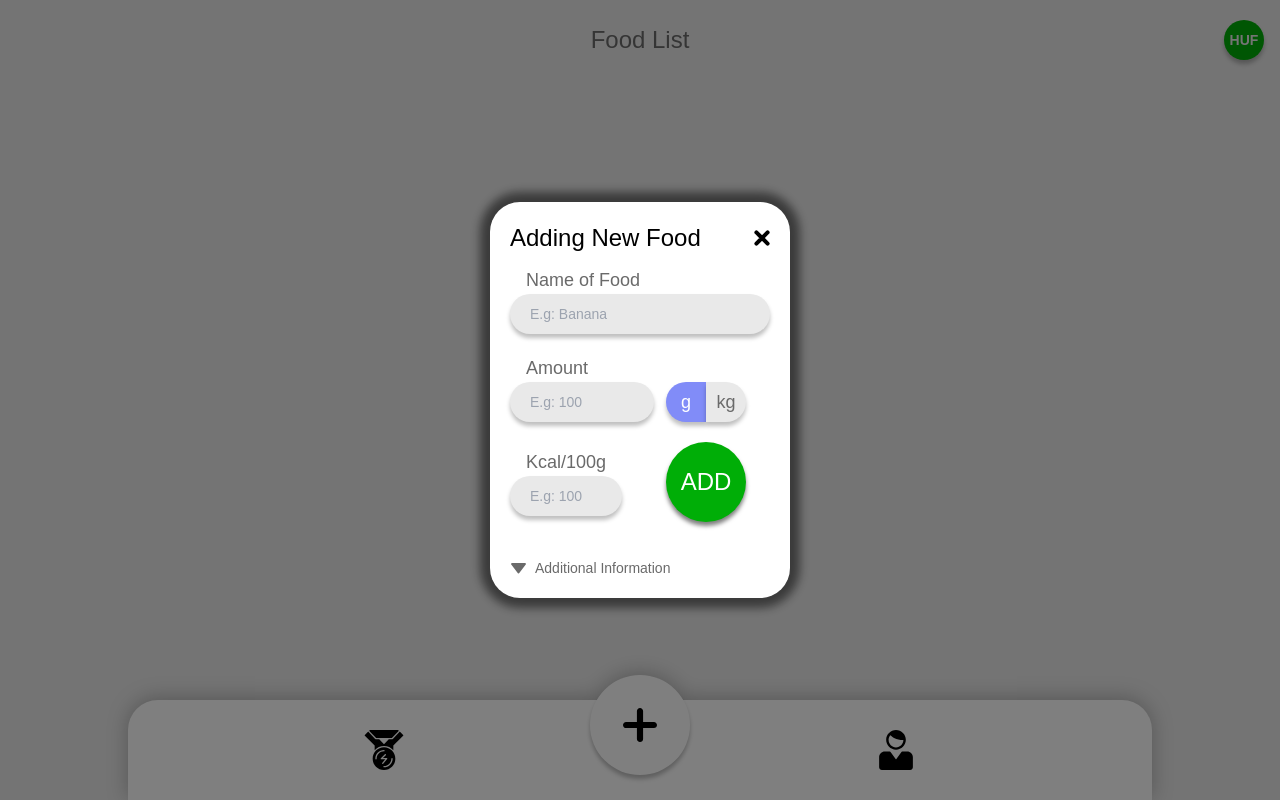
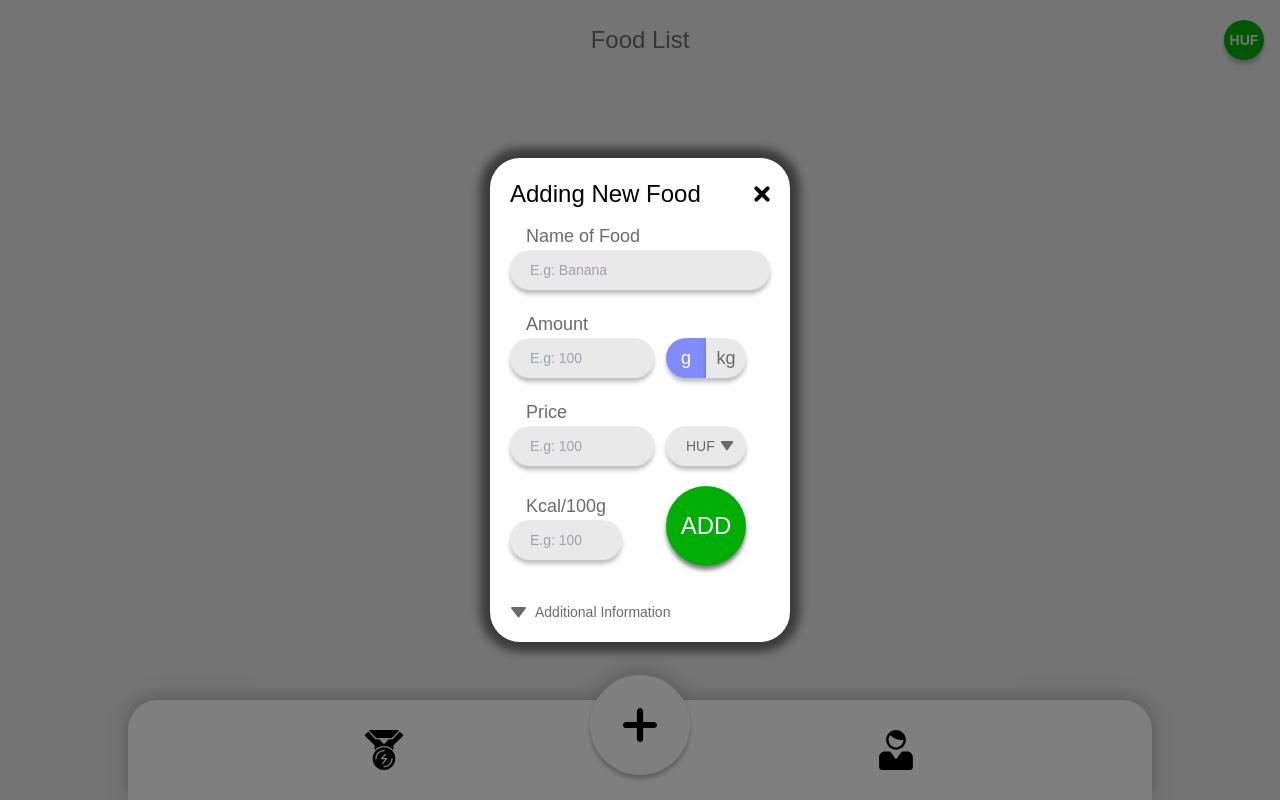
Before and after one commit to RakeMeUp/Kcal-Counter, a React (Create React App) app: page / in a window 1280 px wide. Both pictures are taken after a click on the button 640 px from the left and 725 px from the top of the page. Built offline with nearby package versions, Linux system fonts and the light colour scheme.

Commit message:
added price option to add item modal

```diff
--- a/src/App.js
+++ b/src/App.js
@@ -13,7 +13,7 @@ export default class App extends Component {
   }
 
   handleCurrencyChange=(arg)=>{
-    this.setState({actualCurrency: arg})
+    this.setState({currentCurrency: arg})
   }
 
   addItem=(item)=>{
@@ -50,7 +50,7 @@ export default class App extends Component {
               <span className='text-2xl text-paletteGray font-medium '>Food List</span>
             </div>
             <div className='absolute inset-0 flex flex-row-reverse items-center pr-4'>
-              <CurrencyButton handleCurrencyChange={this.handleCurrencyChange} currentCurrency={this.state.actualCurrency} />
+              <CurrencyButton handleCurrencyChange={this.handleCurrencyChange} currentCurrency={this.state.currentCurrency} />
             </div>
           </header>
 
@@ -75,7 +75,7 @@ export default class App extends Component {
               }
             </ol>
           </main>
-        <Navbar addItem={this.addItem}/>
+        <Navbar addItem={this.addItem} currentCurrency={this.state.currentCurrency}/>
       </div>
     )
   }
--- a/src/comps/currencyButton.jsx
+++ b/src/comps/currencyButton.jsx
@@ -11,9 +11,14 @@ export default class currencyButton extends Component {
         }
     }
 
+    handleChange=(arg)=>{
+        this.props.handleCurrencyChange(arg);
+        this.setState({listOpen: !this.state.listOpen})
+    }
+
     ListItem=(props)=>{
         return (
-            <li onClick={()=>{this.props.handleCurrencyChange(props.currency); this.setState({listOpen: !this.state.listOpen})}}
+            <li onClick={()=>{this.handleChange(props.currency)}}
                 className='h-10 border-b-[1px] border-paletteLightGray mx-6 flex items-center justify-center'>
                 {props.currency}
             </li>
@@ -23,17 +28,21 @@ export default class currencyButton extends Component {
     render() {
         return (
             <>
+                {/* GREEN BUTTON */}
                 <div onClick={()=>{this.setState({modalOpen: !this.state.modalOpen})}}  className='figShadow bg-paletteGreen w-10 h-10
                 rounded-full text-sm font-bold text-paletteBG flex items-center justify-center'>
                     <span>{this.props.currentCurrency ? this.props.currentCurrency : "HUF"}</span>
                 </div>
 
+                {/* MODAL */}
                 {this.state.modalOpen && (
                     <div onClick={()=>{this.setState({modalOpen: !this.state.modalOpen})}} className='modal-bg z-50'>
                         <div onClick={(e)=>{e.stopPropagation()}}
                         className='bg-paletteLightGray flex flex-col items-center modal-body w-56 pb-10'>
                             <span className='text-2xl font-medium'>Currency</span>
                             <div className='w-full h-full flex justify-center mt-5'>
+
+                                {/* LIST */}
                                 {this.state.listOpen ? (
                                         <ol className='h-48 w-32 cursor-pointer bg-white rounded-[20px] figShadow'>
                                             <this.ListItem currency={"USD"}/>
--- a/src/comps/navbar.jsx
+++ b/src/comps/navbar.jsx
@@ -14,6 +14,7 @@ export default class navbar extends Component {
         this.state = {
             modalOpen: false,
             additionalOpen: false,
+            currencySelectOpen: false,
             nameInput: "",
             amountInput:"",
             kcalInput: "",
@@ -25,6 +26,7 @@ export default class navbar extends Component {
                 saltInput:"",
             }
         }
+        this.currency = this.props.currentCurrency;
     }
 
     handleSubmit=(e)=>{
@@ -34,6 +36,8 @@ export default class navbar extends Component {
             amount: this.state.amountInput,
             kcal: this.state.kcalInput,
             amountType: this.state.amountType,
+            selectedCurrency: this.state.selectedCurrency,
+            price: this.state.priceInput,
             additional: {
                 protein: this.state.additional.proteinInput,
                 carbs: this.state.additional.carbsInput,
@@ -41,23 +45,52 @@ export default class navbar extends Component {
                 salt: this.state.additional.saltInput,
             }
         });
+
+        /* RESETTING STATES, VARIABLES */
         this.setState({
             nameInput: "",
             amountInput:"",
             kcalInput: "",
             amountType: "g",
+            selectedCurrency: "HUF",
+            price: "",
             additional: {
                 proteinInput:"",
                 carbsInput:"",
                 fatInput:"",
                 saltInput:"",
             }
-        })
+        });
+        this.currency = this.props.currentCurrency
     }
 
     AddingModal = () =>{
         const scrollToBottom=()=>{
             document.querySelector("#scrollHereBaka").scrollIntoView({behavior: "smooth"})
+        }
+
+        const CurrencyList=()=>{
+            const ListItem=(props)=>{
+                return(
+                    <li onClick={()=>{this.setState({selectedCurrency: props.currency}); this.currency = props.currency}}
+                    className='h-full text-paletteGray border-[2px] border-b-paletteLightGray w-full flex items-center justify-center'>
+                        {props.currency}
+                    </li>
+                )
+            }
+
+            return(
+                <ol onClick={()=>{this.setState({currencySelectOpen: !this.state.currencySelectOpen})}}
+                className='absolute top-0 ml-3 w-20 inputText h-40 rounded-[15px] flex flex-col items-center'>
+                    <ListItem currency={"HUF"}/>
+                    <ListItem currency={"EUR"}/>
+                    <ListItem currency={"GBP"}/>
+                    <ListItem currency={"USD"}/>
+                    <li className='h-3/4 w-full flex items-center justify-center'>
+                        <img src={upArrow} alt="back" />
+                    </li>
+                </ol>
+            )
         }
 
         return (
@@ -113,6 +146,33 @@ export default class navbar extends Component {
                                     </div>
                                 </label>
 
+                                    {/* PRICE */}
+                                <label className='flex mb-5'>
+                                    <div className='w-full'>
+                                        <span className='ml-4 mt-2 text-lg text-paletteGray'>Price</span>
+                                        <input type="number"
+                                            className='inputText h-10 w-36'
+                                            value={this.state.priceInput}
+                                            onChange={(e)=>{this.setState({priceInput: e.target.value})}}
+                                            placeholder='E.g: 100'
+                                            required
+                                            />
+                                    </div>
+
+                                    {/* SELECT CURRENCY */}
+                                    <div className='w-full flex items-end ' >
+                                        <div className='relative w-full h-10'>
+                                            <div onClick={()=>{this.setState({currencySelectOpen: !this.state.currencySelectOpen})}}
+                                            className={`${this.state.currencySelectOpen ? "hidden" : "flex"}
+                                            inputText h-10 w-20 pr-3 ml-3 items-center justify-between`}>
+                                                <span className='text-paletteGray'>{this.currency}</span>
+                                                <img src={downArrow} width={"14px"} alt="more" />
+                                            </div>
+                                            {this.state.currencySelectOpen && <CurrencyList/>}
+                                        </div>
+                                    </div>
+                                </label>
+
                                 <div className='flex items-center'>
                                     {/* KCAL/100g */}
                                     <label className='flex flex-col'>
@@ -125,6 +185,8 @@ export default class navbar extends Component {
                                                 required
                                                 />
                                     </label>
+
+                                    {/* SUBMIT BUTTON */}
                                     <button type="submit"
                                             className='bg-paletteGreen figShadowBig
                                             rounded-full ml-11 w-20 h-20 text-2xl
@@ -227,7 +289,9 @@ export default class navbar extends Component {
                 {/* NAVBAR */}
                 <nav className='z-40 hidden keyboardClosed:flex justify-between sm:justify-around w-full sm:max-w-5xl h-[100px] bg-white fixed self-center bottom-0 rounded-t-[30px] drop-shadow-[0px_-2px_10px_rgba(0,0,0,0.25)]'>
                     {/* Center Button */}
-                    <button onClick={()=>{this.setState({modalOpen: !this.state.modalOpen})}} className='hover:brightness-90 left-0 right-0 mx-auto flex justify-center items-center w-[100px] h-[100px] bg-white figShadow rounded-full absolute bottom-[25px]'>
+                    <button onClick={()=>{
+                        this.setState({modalOpen: !this.state.modalOpen})
+                        }} className='hover:brightness-90 left-0 right-0 mx-auto flex justify-center items-center w-[100px] h-[100px] bg-white figShadow rounded-full absolute bottom-[25px]'>
                         <img src={plus} alt="PLUS" width="34px" />
                     </button>
 
```
